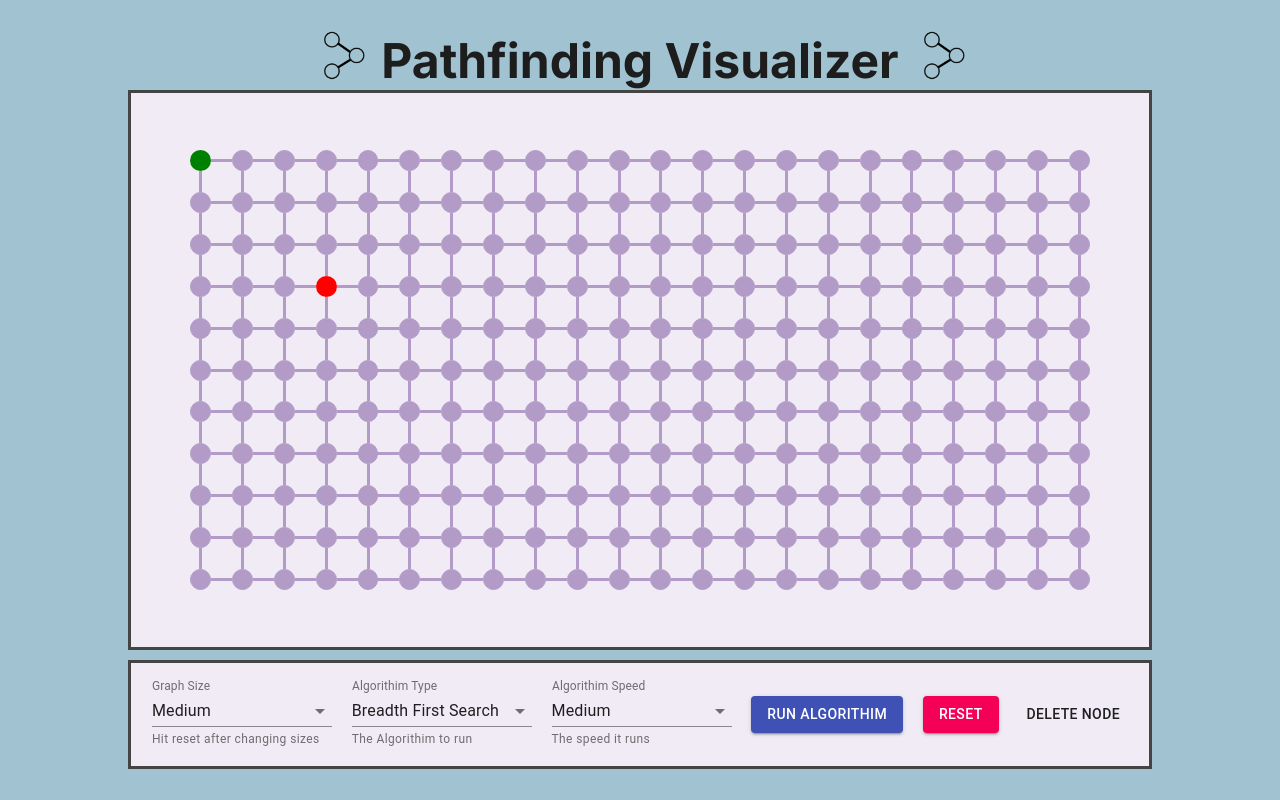
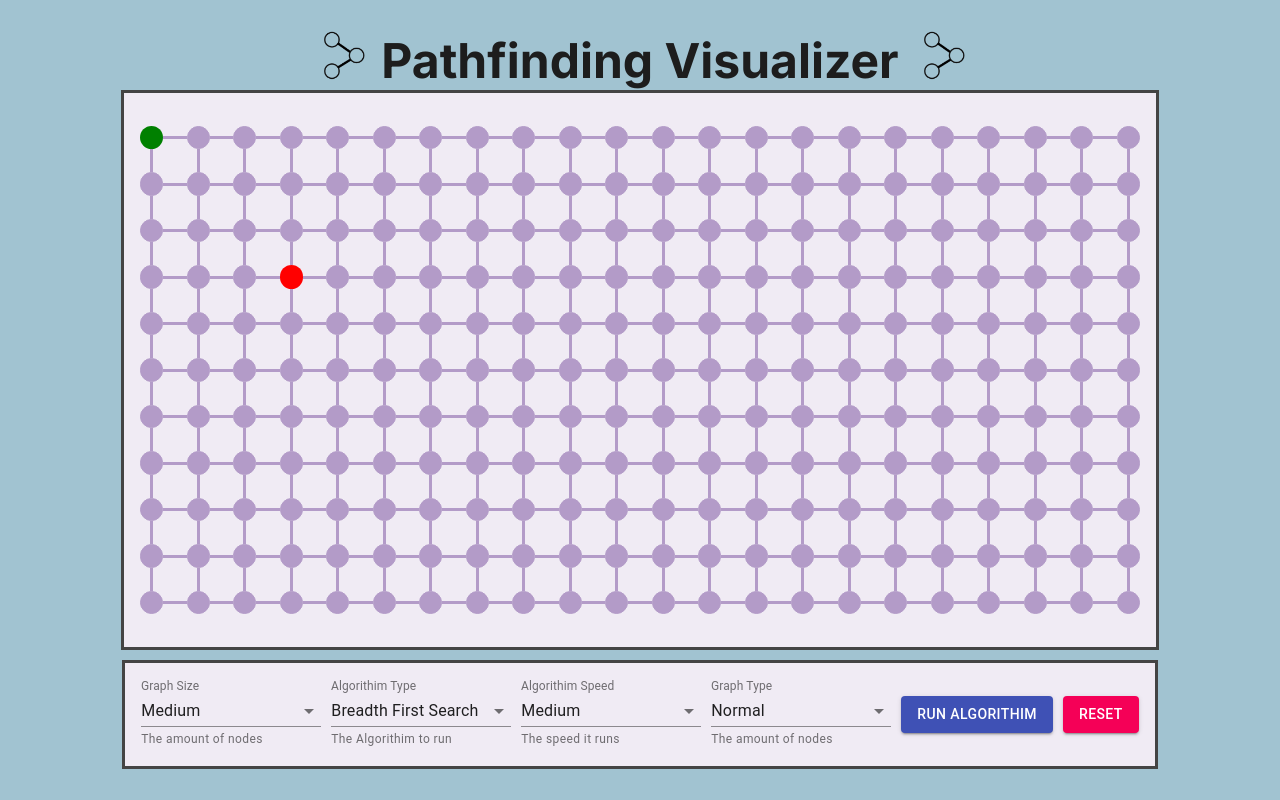
Before and after one commit to Sparrkyy/algorithim_visualizer, a React (Create React App) app: page / in a window 1280 px wide. Built offline with nearby package versions, Linux system fonts and the light colour scheme.

Commit message:
added the menu dropdown to pick a graph type, but it doesn't reset right, maybe just ignore that for now?

```diff
--- a/src/components/Dashboard.tsx
+++ b/src/components/Dashboard.tsx
@@ -2,7 +2,7 @@ import React from "react";
 import { FC, useRef, useState } from "react";
 import OptionsBar from "./OptionsBar";
 import GraphComponent, { generateGraph } from "./Graph";
-import { NodeCords } from "../types";
+import { NodeCords, GraphUnitTypes, graphTypes } from "../types";
 import { useEffect } from "react";
 import "../css/Dashboard.css";
 
@@ -18,12 +18,48 @@ const Dashboard: FC = () => {
 	const [graph, setGraph] = useState(
 		generateGraph(startNodeRef.current, finishNodeRef.current, graphHeight, graphWidth)
 	);
+	const [graphType, setGraphType] = useState(graphTypes.NORMAL);
 
 	useEffect(() => {
-		const graphWidthPixels = 900;
+		const graphWidthPixels = 1000;
 		nodeDiameter.current = graphWidthPixels / graphWidth;
 		setGraph(generateGraph(startNodeRef.current, finishNodeRef.current, graphHeight, graphWidth));
 	}, [graphWidth, graphHeight]);
+
+	useEffect(() => {
+		switch (graphType) {
+			case graphTypes.NORMAL:
+				setGraph(generateGraph(startNodeRef.current, finishNodeRef.current, graphHeight, graphWidth));
+				break;
+			case graphTypes.HOLES:
+				setGraph((prev) => {
+					const dup = [...prev];
+					dup.forEach((row, ix) => {
+						row.forEach((node, iy) => {
+							if (dup[ix][iy].type === GraphUnitTypes.FINISH) {
+							} else if (dup[ix][iy].type === GraphUnitTypes.START) {
+							} else if (iy % 6 === 0 && ix % 6 === 0) {
+								dup[ix][iy].type = GraphUnitTypes.EMPTY_SPACE;
+								if (ix + 1 < dup.length) {
+									dup[ix + 1][iy].type = GraphUnitTypes.EMPTY_SPACE;
+								}
+								if (ix - 1 > 0) {
+									dup[ix - 1][iy].type = GraphUnitTypes.EMPTY_SPACE;
+								}
+								if (iy + 1 < dup[0].length) {
+									dup[ix][iy + 1].type = GraphUnitTypes.EMPTY_SPACE;
+								}
+								if (iy - 1 > 0) {
+									dup[ix][iy - 1].type = GraphUnitTypes.EMPTY_SPACE;
+								}
+							}
+						});
+					});
+					return dup;
+				});
+				break;
+		}
+	}, [graphType, graphHeight, graphWidth]);
 
 	return (
 		<div className='dashboard_container'>
@@ -40,6 +76,8 @@ const Dashboard: FC = () => {
 				GRAPH_WIDTH={graphWidth}
 				setGraphHeight={setGraphHeight}
 				setGraphWidth={setGraphWidth}
+				setGraphType={setGraphType}
+				graphType={graphType}
 			/>
 		</div>
 	);
--- a/src/components/OptionsBar.tsx
+++ b/src/components/OptionsBar.tsx
@@ -1,10 +1,9 @@
 import React, { FC, useState } from "react";
 import { breadthFirstSearch } from "../algos/breadthFirstSearch";
 import { deapthFirstSearch } from "../algos/depthFirstSearch";
-import { GraphType, GraphUnit, GraphUnitTypes, AlgoTypes, NodeCords } from "../types";
-import { FindNodeType, makeEmptySpace } from "../functions/GraphFunctions";
+import { GraphType, GraphUnit, GraphUnitTypes, AlgoTypes, graphTypes } from "../types";
+import { FindNodeType } from "../functions/GraphFunctions";
 import { generateGraph } from "../components/Graph";
-//import DropdownSelector from "./DropdownSelector";
 import "../css/OptionsBar.css";
 import InputLabel from "@material-ui/core/InputLabel";
 import MenuItem from "@material-ui/core/MenuItem";
@@ -21,6 +20,8 @@ interface OptionsBarContent {
 	GRAPH_WIDTH: number;
 	setGraphHeight: React.Dispatch<React.SetStateAction<number>>;
 	setGraphWidth: React.Dispatch<React.SetStateAction<number>>;
+	setGraphType: React.Dispatch<React.SetStateAction<graphTypes>>;
+	graphType: graphTypes;
 }
 
 const runAlgorithim = (
@@ -47,11 +48,14 @@ const resetTheGraph = (
 	Graph: GraphUnit[][],
 	SetGraph: React.Dispatch<React.SetStateAction<GraphType>>,
 	GRAPH_HEIGHT: number,
-	GRAPH_WIDTH: number
+	GRAPH_WIDTH: number,
+	setGraphWidth: React.Dispatch<React.SetStateAction<number>>
 ) => {
 	const StartNode = FindNodeType(Graph, GraphUnitTypes.START);
 	const FinishNode = FindNodeType(Graph, GraphUnitTypes.FINISH);
 	SetGraph(generateGraph(StartNode.cords, FinishNode.cords, GRAPH_HEIGHT, GRAPH_WIDTH));
+	const dup = GRAPH_WIDTH;
+	setGraphWidth(dup);
 };
 
 const OptionsBar: FC<OptionsBarContent> = ({
@@ -61,6 +65,8 @@ const OptionsBar: FC<OptionsBarContent> = ({
 	GRAPH_WIDTH,
 	setGraphHeight,
 	setGraphWidth,
+	setGraphType,
+	graphType,
 }) => {
 	const [currentAlgo, setCurrentAlgo] = useState(AlgoTypes.BFS);
 	const [DELAY_TIME, setDelayTime] = useState(60);
@@ -95,8 +101,9 @@ const OptionsBar: FC<OptionsBarContent> = ({
 					<MenuItem value={21}>Medium</MenuItem>
 					<MenuItem value={27}>Large</MenuItem>
 					<MenuItem value={37}>Extra Large</MenuItem>
+					<MenuItem value={57}>Extra Extra Large</MenuItem>
 				</Select>
-				<FormHelperText>Hit reset after changing sizes</FormHelperText>
+				<FormHelperText>The amount of nodes</FormHelperText>
 			</FormControl>
 			<FormControl style={{ width: "180px" }}>
 				<InputLabel>Algorithim Type</InputLabel>
@@ -134,6 +141,22 @@ const OptionsBar: FC<OptionsBarContent> = ({
 				</Select>
 				<FormHelperText>The speed it runs</FormHelperText>
 			</FormControl>
+			<FormControl style={{ width: "180px" }}>
+				<InputLabel>Graph Type</InputLabel>
+				<Select
+					labelId='graph-selector-helper-label'
+					id='graph-selector-helper'
+					value={graphType}
+					onChange={(e) => {
+						setGraphType(e.target.value as graphTypes);
+					}}
+				>
+					{Object.entries(graphTypes).map((item) => {
+						return <MenuItem value={item[1]}>{item[1]}</MenuItem>;
+					})}
+				</Select>
+				<FormHelperText>The amount of nodes</FormHelperText>
+			</FormControl>
 			<Button
 				variant='contained'
 				color='primary'
@@ -153,30 +176,11 @@ const OptionsBar: FC<OptionsBarContent> = ({
 				disabled={isAlgoRunning}
 				onClick={() => {
 					if (!isAlgoRunning) {
-						resetTheGraph(Graph, SetGraph, GRAPH_HEIGHT, GRAPH_WIDTH);
+						resetTheGraph(Graph, SetGraph, GRAPH_HEIGHT, GRAPH_WIDTH, setGraphWidth);
 					}
 				}}
 			>
 				Reset
-			</Button>
-			<Button
-				disabled={isAlgoRunning}
-				onClick={() => {
-					const DeleteList: NodeCords[] = [];
-					Graph.forEach((row, ix) => {
-						row.forEach((node, iy) => {
-							if (Graph[ix][iy].type === GraphUnitTypes.FINISH) {
-							} else if (Graph[ix][iy].type === GraphUnitTypes.START) {
-							} else if (iy % 4 === 0 && ix % 4 === 0) {
-								DeleteList.push([ix, iy]);
-							}
-						});
-					});
-
-					DeleteList.forEach((cord) => makeEmptySpace(Graph, SetGraph, cord[0], cord[1], GRAPH_WIDTH, GRAPH_HEIGHT));
-				}}
-			>
-				Delete Node
 			</Button>
 		</div>
 	);
--- a/src/types.ts
+++ b/src/types.ts
@@ -1,4 +1,9 @@
 export type NodeCords = [row: number, col: number];
+
+export enum graphTypes {
+	NORMAL = "Normal",
+	HOLES = "Holes",
+}
 
 export enum GraphUnitTypes {
 	START = "start-node",
```
Lines whose indentation alone changed are shown as unchanged.
